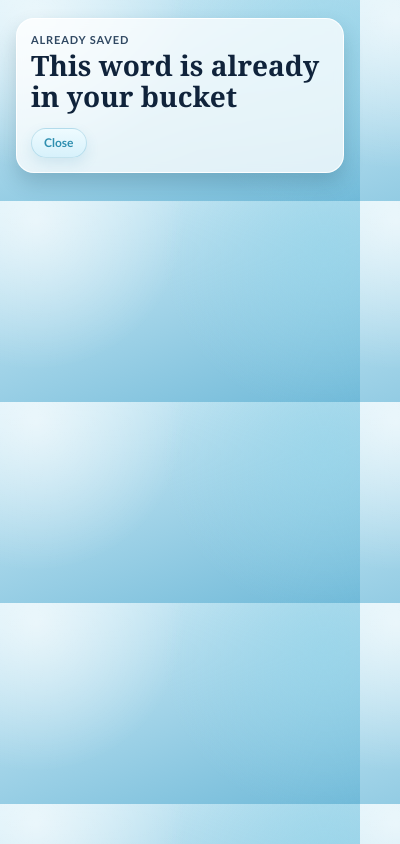
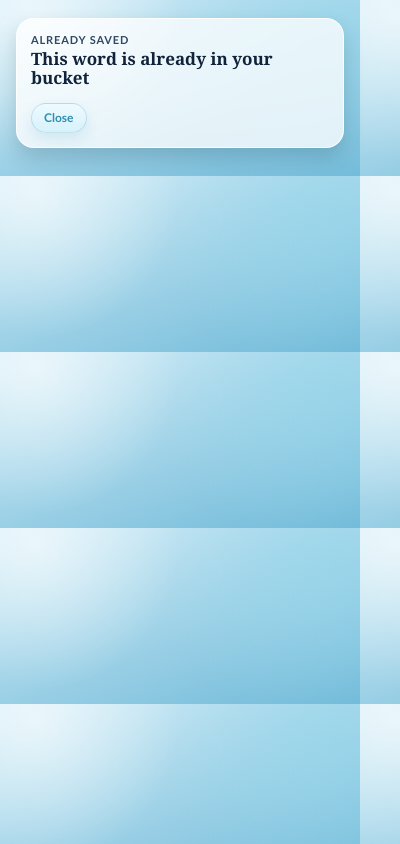
Before and after one commit to banuka20431/vocab-bucket, a browser extension: page popup/flash/already_saved/struct.html in a window 400 px wide. Drawn offline with Linux system fonts and the light colour scheme.

```diff
--- a/popup/flash/already_saved/style.css
+++ b/popup/flash/already_saved/style.css
@@ -1 +1,4 @@
 /* Component-specific styles only; base rules moved to styles/shared.css */
+.title {
+    font-size: 17px;
+}
--- a/popup/main.js
+++ b/popup/main.js
@@ -55,6 +55,7 @@
   });
   URL.revokeObjectURL(downloadUrl);
 });
+
 
 const displaySavedWords = async () => {
   const wordList = document.querySelector(".words-list");
```
Also changed, not shown: README.md, tutorial/already-saved-alert.png (added), tutorial/confirmation-popup.png (renamed from tutorial/confirmation_popup.png), tutorial/context-menu.png (renamed from tutorial/context_menu.png), tutorial/exact-word-unavailable-aleart.png (added), tutorial/export-feature.png (added), tutorial/main-popup.png (renamed from tutorial/main_popup.png).
